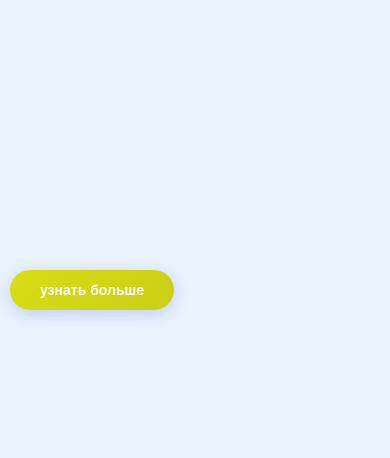
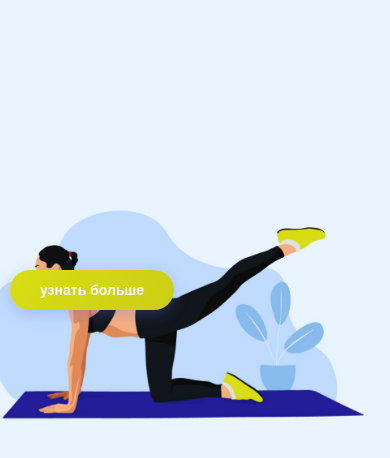
Before and after one commit to Ekaterina826/website-workout, a plain HTML site: page index.html in a window 390 px wide. Shown: the part 316-774 px from the top of the page. Drawn offline with Linux system fonts and the light colour scheme.

Commit message:
изменения

```diff
--- a/styles/style.css
+++ b/styles/style.css
@@ -233,7 +233,9 @@ button {
   }
 
   .hero-img {
-    display: none; /* скрываем, если не помещается */
+    display: block; /* или inline-block */
+    max-width: 100%;
+    height: auto;
   }
 
   .nav a {
```
